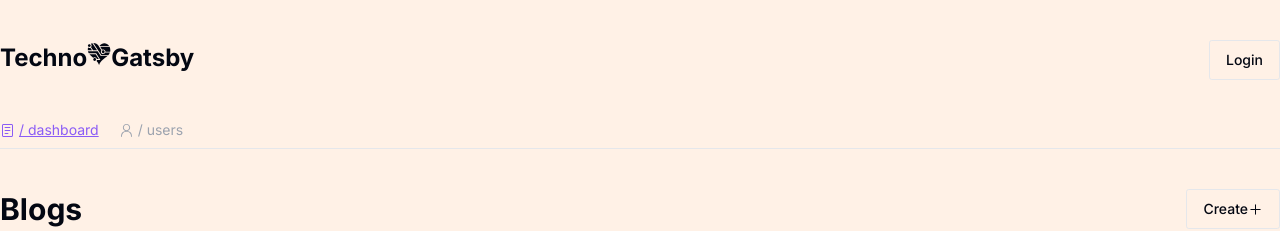
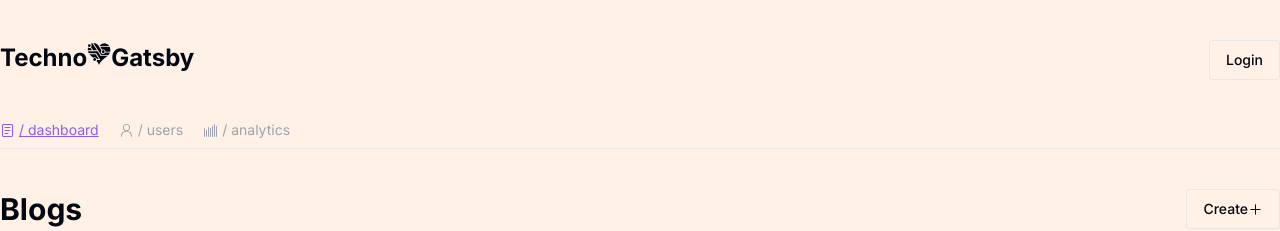
Before and after one commit to Sma-source/zugzwangblog, a Next.js app: page /dashboard in a window 1280 px wide. Shown: the top 231 px of the page. Built offline with nearby package versions, Linux system fonts and the light colour scheme; no server answers; the database is empty.

Commit message:
add analytics page in navlinks

```diff
--- a/app/dashboard/components/NavLinks.tsx
+++ b/app/dashboard/components/NavLinks.tsx
@@ -1,6 +1,6 @@
 "use client";
 import { cn } from "@/lib/utils";
-import { PersonIcon, ReaderIcon } from "@radix-ui/react-icons";
+import { PersonIcon, ReaderIcon, BarChartIcon } from "@radix-ui/react-icons";
 import Link from "next/link";
 import { usePathname } from "next/navigation";
 import React from "react";
@@ -17,6 +17,11 @@ const NavLinks = () => {
       href: "/dashboard/user",
       Icon: PersonIcon,
       text: "users",
+    },
+    {
+      href: "/dashboard/analytics",
+      Icon: BarChartIcon,
+      text: "analytics",
     },
   ];
   return (
```
